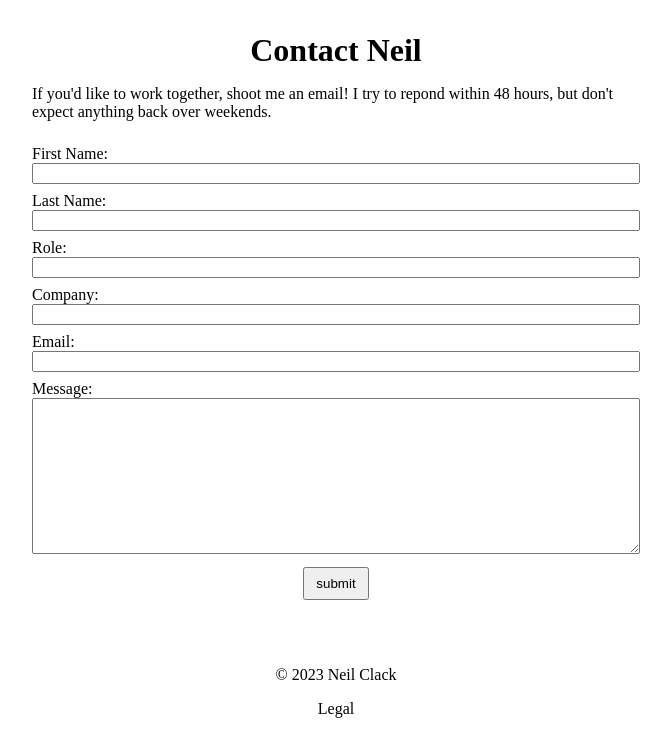
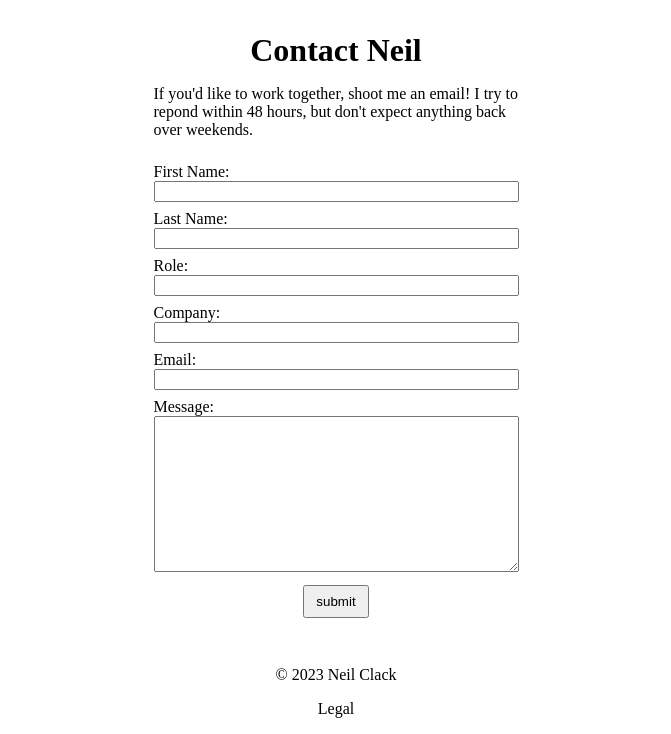
Before and after one commit to DResthal/neilclack.com, a Django app: page /contact/ in a window 1280 px wide. Shown: the part 66-800 px from the top of the page, without its empty margins (304-975 px from the left). Run offline with Django 4.2, Linux system fonts and the light colour scheme; style sheets or scripts are compiled from the project's sources.

Commit message:
Added max width for larger small screens

```diff
--- a/neilclack/static/css/contact.css
+++ b/neilclack/static/css/contact.css
@@ -1,6 +1,7 @@
 .container {
   width: 95%;
-  margin: auto; }
+  margin: auto;
+  max-width: 365px; }
 
 form {
   display: flex;
--- a/neilclack/static/sass/contact.scss
+++ b/neilclack/static/sass/contact.scss
@@ -3,6 +3,7 @@
 .container {
     width: 95%;
     margin: auto;
+    max-width: 365px;
 }
 
 form {
```
Also changed, not shown: 1 other file.
